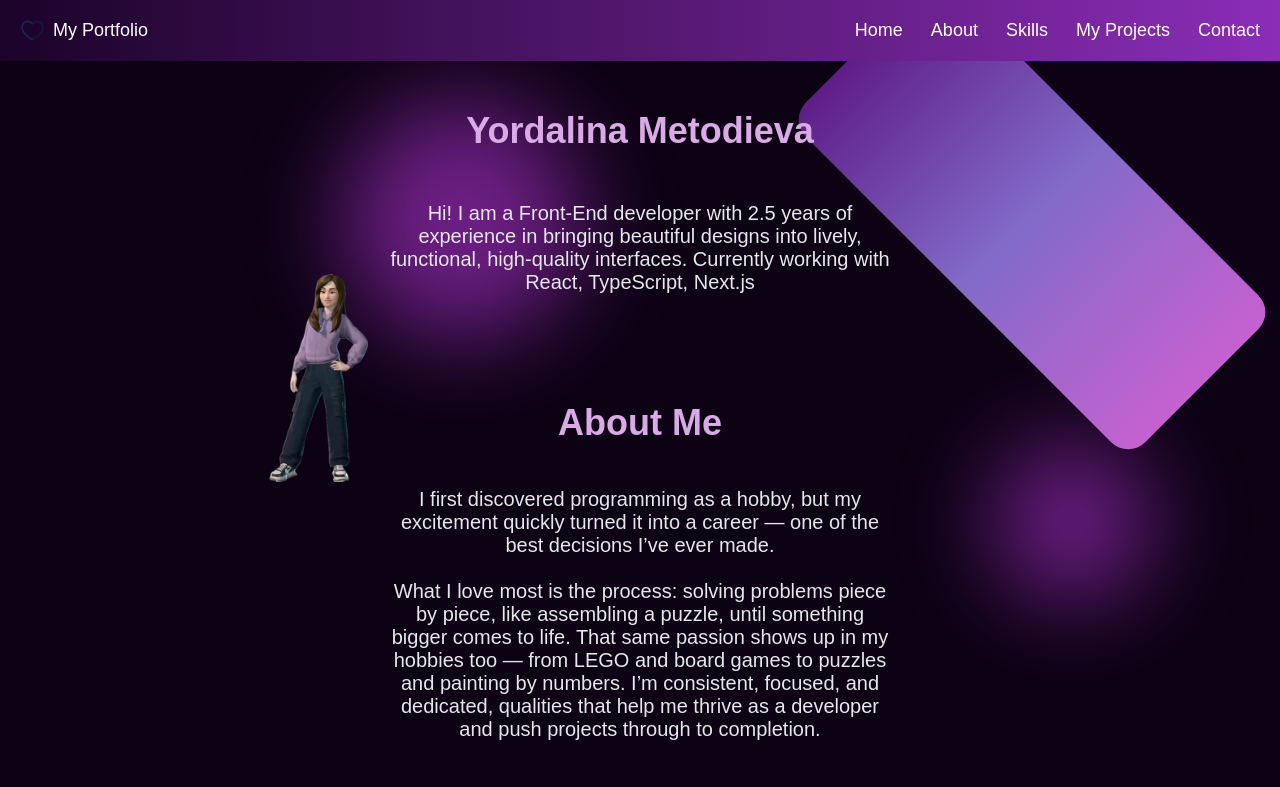
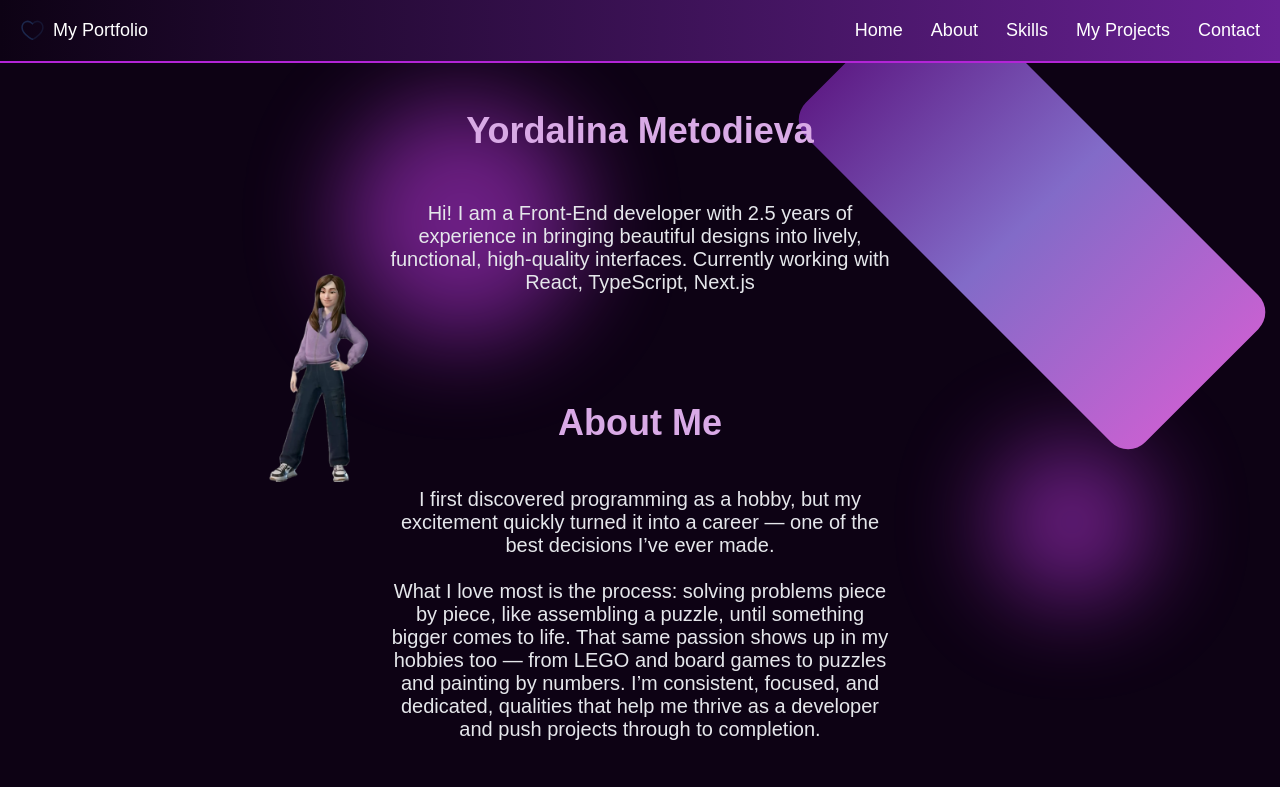
Before and after one commit to yordalinam/yordalina_portfolio, a React (Vite) app in the folder portfolio_lina/: page / in a window 1280 px wide. Shown: the top 787 px of the page. Built offline with nearby package versions, Linux system fonts and the light colour scheme.

Commit message:
scroll fix

```diff
--- a/portfolio_lina/src/components/Navbar.tsx
+++ b/portfolio_lina/src/components/Navbar.tsx
@@ -19,10 +19,11 @@ const Container = styled.div`
   display: flex;
   justify-content: space-between;
   align-items: center;
+  border-bottom: 2px solid #b324d7;
    background: linear-gradient(
     to right,
-    rgba(27, 3, 41, 1),
-    #8b2db7
+    #0d0214,
+    #682194
   );
   `;
 
```
